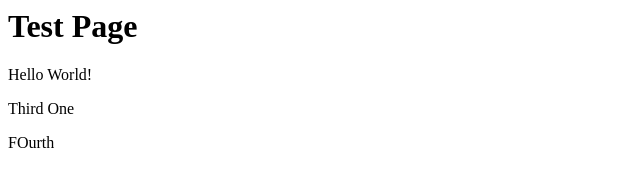
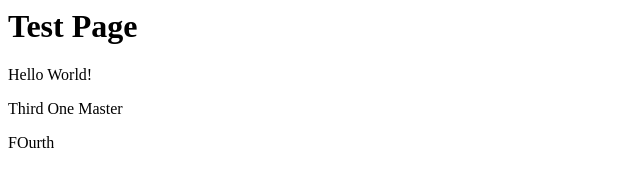
Before and after one commit to agadzinski93/test002, a plain HTML site: page index.html in a window 1280 px wide. Shown: the full height of the page, 0-640 px from the left. Drawn offline with Linux system fonts and the light colour scheme.

Commit message:
Master added

```diff
--- a/index.html
+++ b/index.html
@@ -7,7 +7,7 @@
 <body>
 	<h1>Test Page</h1>
 	<p>Hello World!</p>
-	<p>Third One</p>
+	<p>Third One Master</p>
 	<p>FOurth</p>
 </body>
 
```
